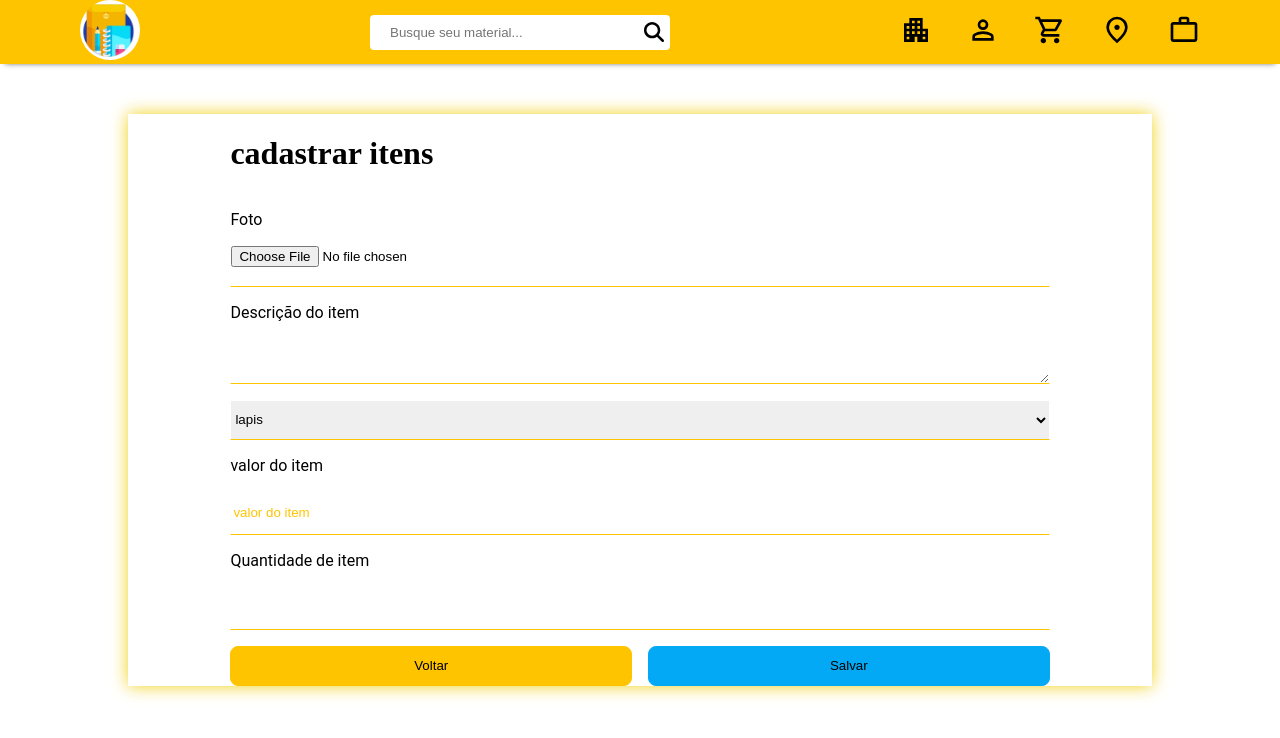
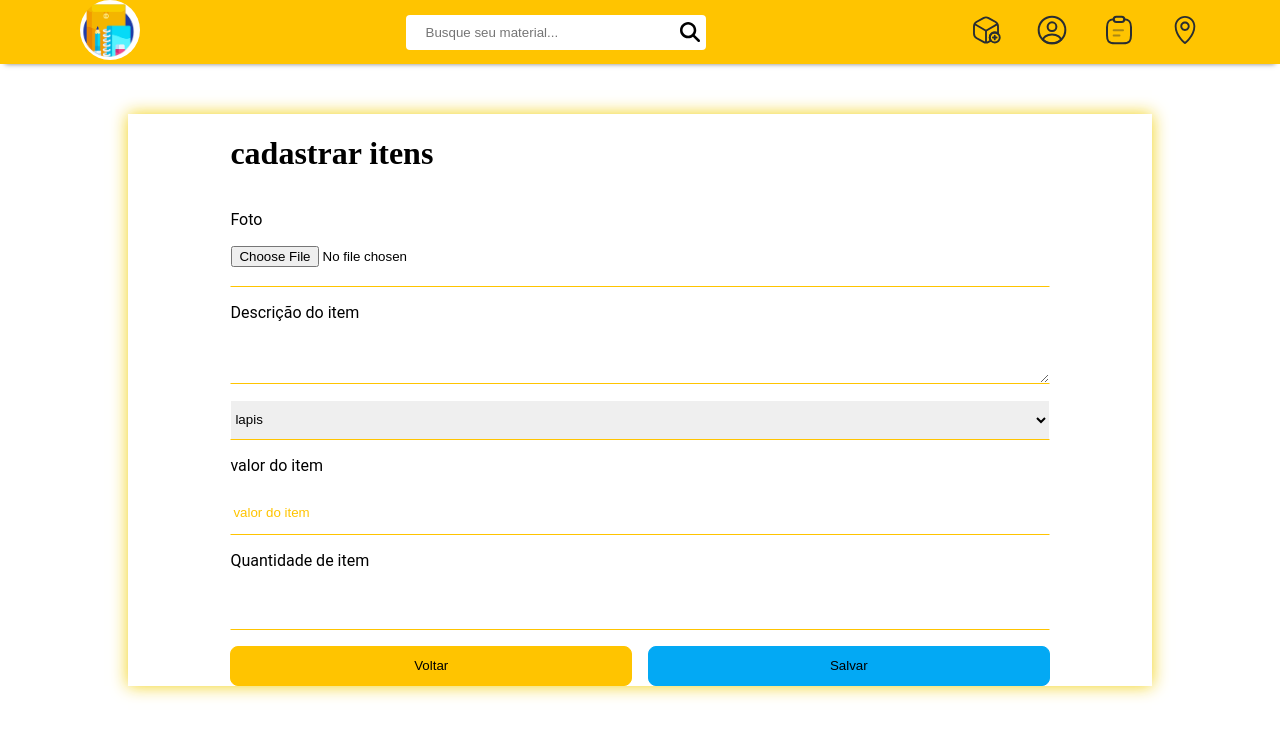
Before and after one commit to ifpi-picos/materializeminds-front-end, a plain HTML site: page cadastrarProduto.html in a window 1280 px wide. Drawn offline with Linux system fonts and the light colour scheme.

Commit message:
Modificando os icones de navegação das telas do fornedeor

```diff
--- a/cadastrarProduto.html
+++ b/cadastrarProduto.html
@@ -7,32 +7,30 @@
     <link rel="stylesheet" href="styles/style.css">
 </head>
 <body>
-    <header class="header">
+    <header class="header" style="margin-bottom: 30px;">
         <nav class="nav-bar">
-           <a href="/">
+           <a href="/home.html">
             <img class="nav-logo" src="./fotos/LogoSample_ByTailorBrands (1).jpg" width="60" height="60" />
            </a>
             <div class="nav-search">
-                <form class="">
                     <div class="input-group">
                         <input type="text" placeholder="Busque seu material..."/>
                         <button>
-                            <svg xmlns="http://www.w3.org/2000/svg" height="1.5em" viewBox="0 0 512 512"><!--! Font Awesome Free 6.4.2 by @fontawesome - https://fontawesome.com License - https://fontawesome.com/license (Commercial License) Copyright 2023 Fonticons, Inc. --><path d="M416 208c0 45.9-14.9 88.3-40 122.7L502.6 457.4c12.5 12.5 12.5 32.8 0 45.3s-32.8 12.5-45.3 0L330.7 376c-34.4 25.2-76.8 40-122.7 40C93.1 416 0 322.9 0 208S93.1 0 208 0S416 93.1 416 208zM208 352a144 144 0 1 0 0-288 144 144 0 1 0 0 288z"/></svg>
+                          <svg xmlns="http://www.w3.org/2000/svg" height="1.5em" viewBox="0 0 512 512"><!--! Font Awesome Free 6.4.2 by @fontawesome - https://fontawesome.com License - https://fontawesome.com/license (Commercial License) Copyright 2023 Fonticons, Inc. --><path d="M416 208c0 45.9-14.9 88.3-40 122.7L502.6 457.4c12.5 12.5 12.5 32.8 0 45.3s-32.8 12.5-45.3 0L330.7 376c-34.4 25.2-76.8 40-122.7 40C93.1 416 0 322.9 0 208S93.1 0 208 0S416 93.1 416 208zM208 352a144 144 0 1 0 0-288 144 144 0 1 0 0 288z"/></svg>
                         </button>
                     </div>
-                </form>
             </div>
             <div class="nav-icons">
-                <a href="escolas.html"><img src="./fotos/escola.svg" width="32" height="32" title="escolas cadastrada"/></a>
-                <a href="conta.html"><img src="./fotos/person.svg" width="32" height="32" title="perfil"/> </a>
-                <a href="carrinho.html"><img src="./fotos/carinho.svg" width="32" height="32"/></a>
+                <a href="cadastrarProduto.html"><img src="./fotos/addProductIcon.svg" width="30" height="32" title="Adicionar produtos"/></a>
+                <a href="loginFornecedor.html"><img src="./fotos/profileFornecedorIcon.svg" width="32" height="32" title="perfil"/> </a>
+                <a href="homeFornecedor.html"><img src="./fotos/clipboardIcon.svg" width="32" height="32"/></a>
                 <a href="endereço.html">
-                    <img src="./fotos/location.svg" width="32" height="32" />
+                    <img src="./fotos/addressIcon.svg" width="30" height="32" />
                 </a>
-                <a href="convecer.html"><img src="./fotos/work.svg" width="32" height="32" title="trabalhe conosco"></a>
             </div>
         </nav>
     </header>
+
     <main class="item">
         <div class="border-form-papelaria-item">
 
```
